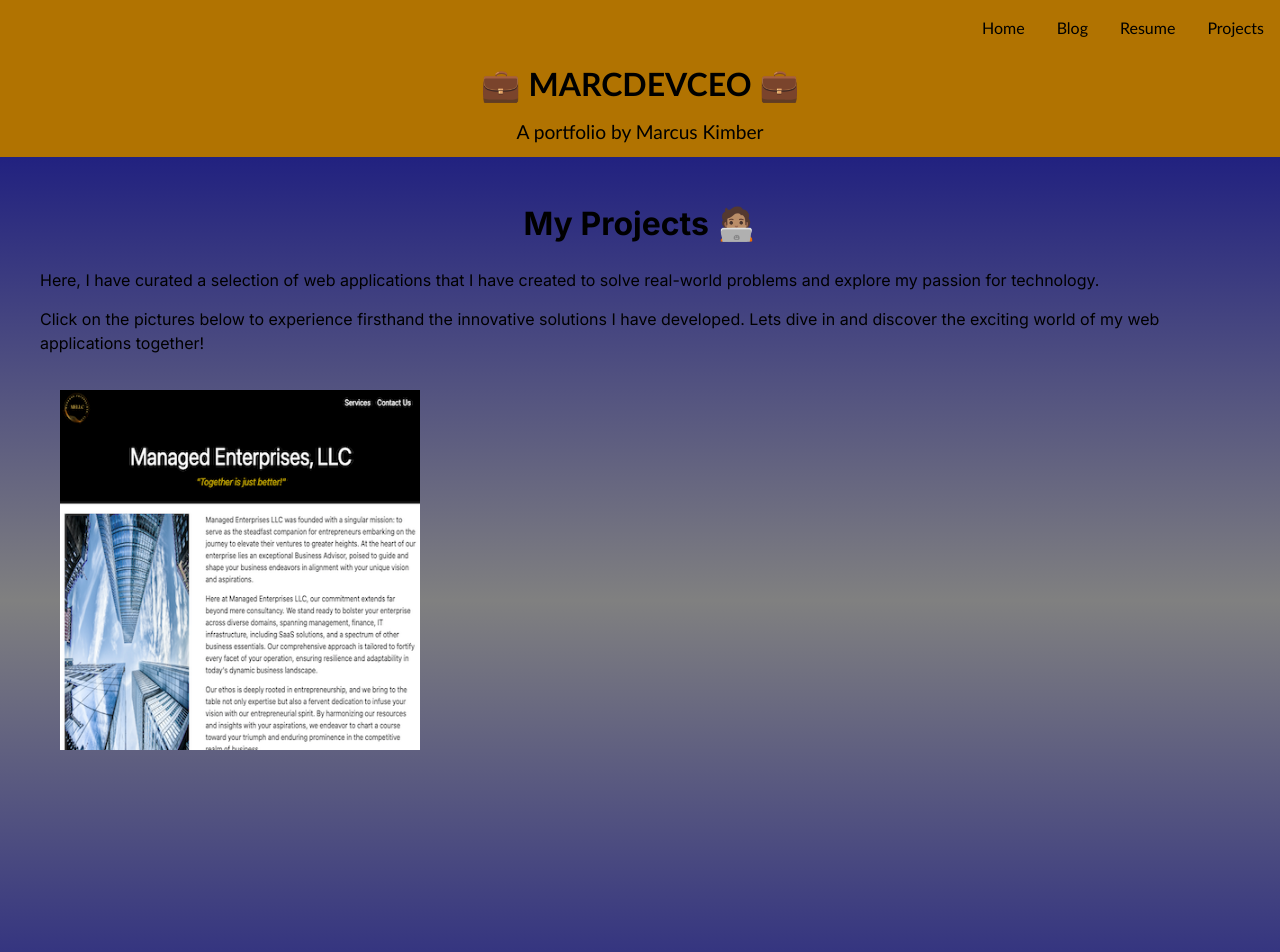
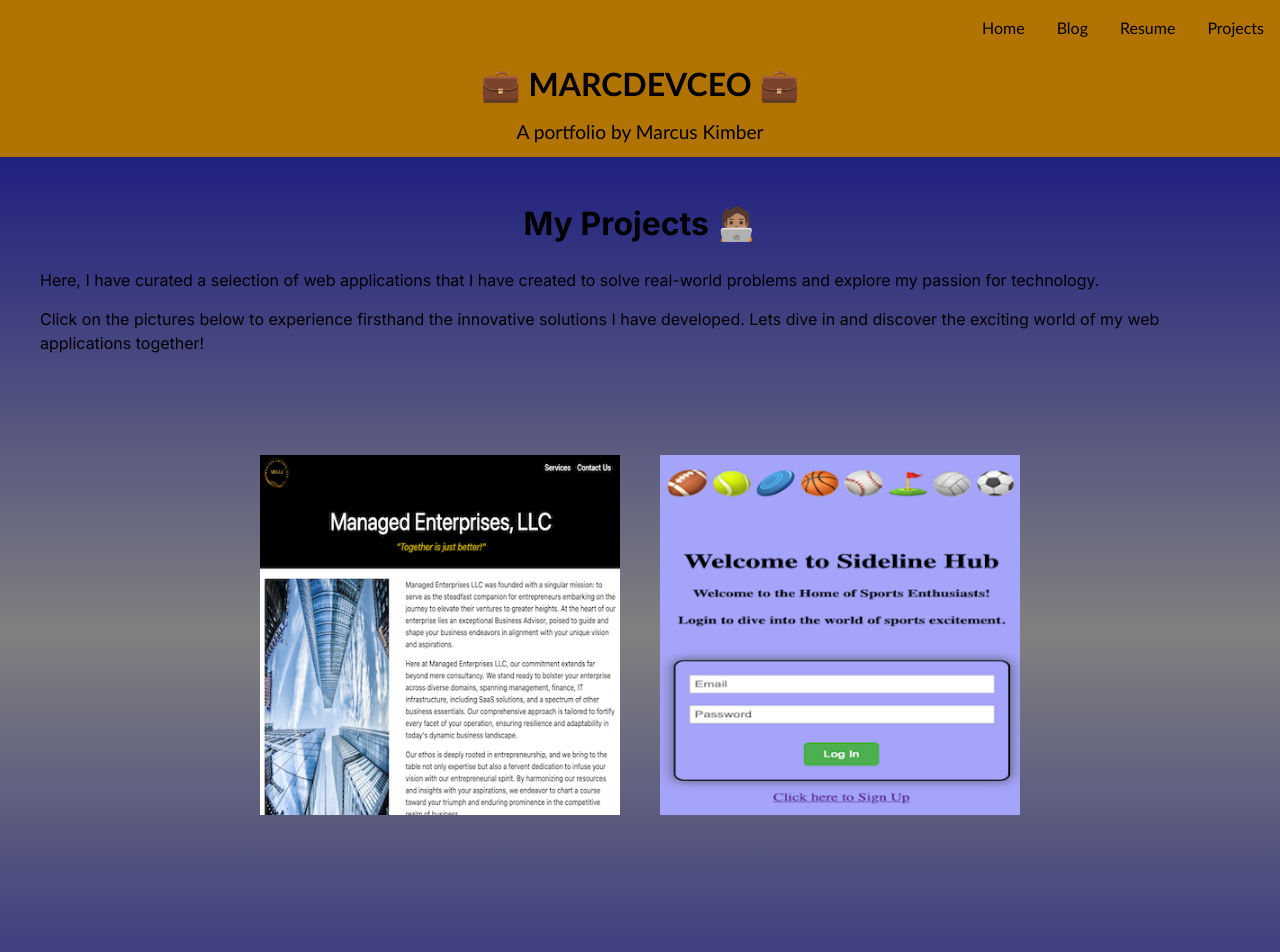
Before and after one commit to marcdevceo/portfolio_app, a Next.js app: page /projects in a window 1280 px wide. Shown: the top 952 px of the page. Built offline with nearby package versions, Linux system fonts and the light colour scheme.

Commit message:
added new project sideline-connect

```diff
--- a/app/projects/page.tsx
+++ b/app/projects/page.tsx
@@ -2,6 +2,7 @@ import Image from 'next/image'
 import Link from 'next/link'
 import React from 'react'
 import mellcWebsite from '../../public/mellc-website.png'
+import sidelineWebsite from '../../public/sideline-connect.png'
 
 const Projects = () => {
   return (
@@ -21,14 +22,25 @@ const Projects = () => {
                 exciting world of my web applications together!
             </p>
         </div>
+        <div className='flex flex-wrap justify-center mt-20'>
             <div>
                 <Link href="https://mellc-e7db4.web.app/">
                     <Image
                         className="p-5"
                         src={mellcWebsite}
-                    alt="Blog Posts Image Link"
+                        alt="MELLC Website"
                     />
                 </Link>
+            </div>
+            <div>
+                <Link href="https://sideline-connect-3e37933ea594.herokuapp.com/">
+                    <Image
+                        className="p-5"
+                        src={sidelineWebsite}
+                        alt="Sideline Connect App Link"
+                    />
+                </Link>
+            </div>
         </div>
     </div>
   )
```
Also changed, not shown: public/sideline-connect.png (added). Lines whose indentation alone changed are shown as unchanged.
